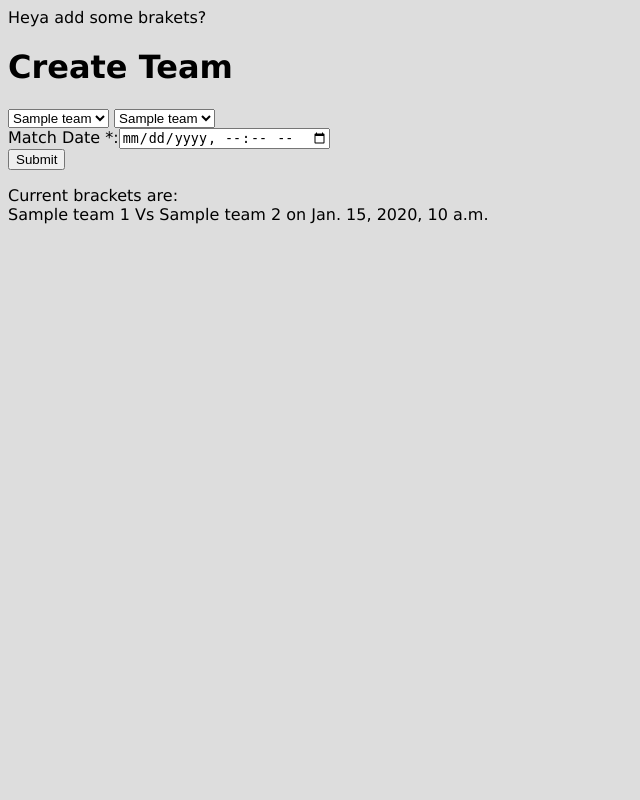
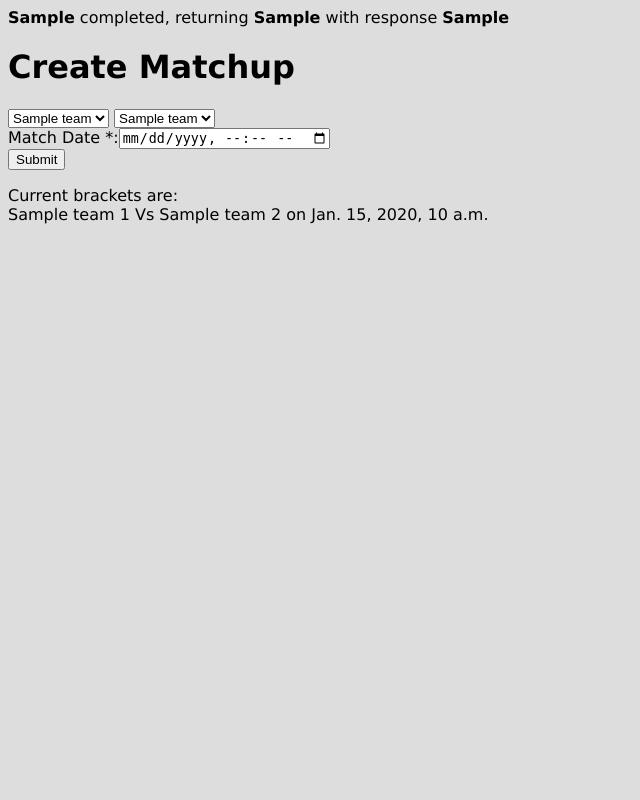
Before and after one commit to kotarou/vecEsports, a Django app: template vec_esports/templates/esports/brackets.html in a window 1280 px wide. Shown: the whole page, without its empty margins (0-640 px from the left). Run offline with Django 3.2, Linux system fonts and the light colour scheme; the template is opened without the code that fills it: most values are stand-ins (such as "Sample title", 1, 10 or a date in 2020); parts of the project's set-up code (start-up, migrations or seed data) failed here and were passed over.

```diff
--- a/vec_esports/models.py
+++ b/vec_esports/models.py
@@ -13,11 +13,6 @@ class Team(db.Model):
     sub_1  = db.StringProperty()
     sub_2  = db.StringProperty()
     contact_email = db.EmailProperty()
-
-    @classmethod
-    def get_key_from_name(cls, team_name=None):
-        return db.Key.from_path('Team', team_name or 'None')
-
 
 
 class Matchup(db.Model):
--- a/vec_esports/templates/esports/brackets.html
+++ b/vec_esports/templates/esports/brackets.html
@@ -3,11 +3,14 @@
     <link type="text/css" rel="stylesheet" href="/static/css/main.css" />
 </head>
   <body>
-    Heya add some brakets?
+    {% if last_operation != "None" %}
+        <strong>{{last_operation}}</strong> completed, returning  <strong>{{lo_value}}</strong> with response <strong>{{lo_reason}}</strong>
+    {% endif %}
+
     <div id="container">
         <form action="/bracket/" method="post">
             {% csrf_token %}
-            <h1>Create Team</h1>
+            <h1>Create Matchup</h1>
             <select name="teamone">
                 {% for team in teams %}
                 <option value={{team.name}}>{{team.name}}</option>
```
Also changed, not shown: vec_esports/views.py (+21 -3 lines).
